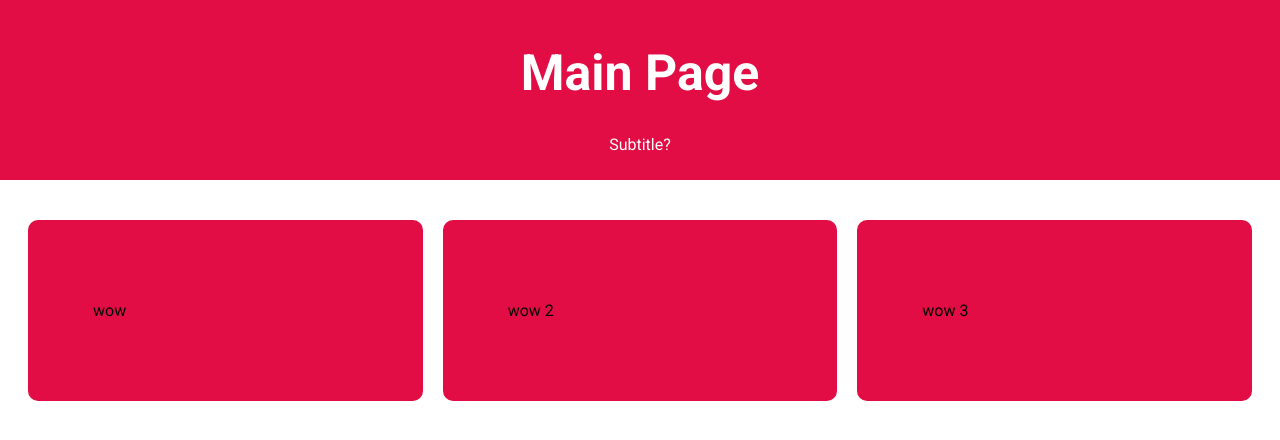
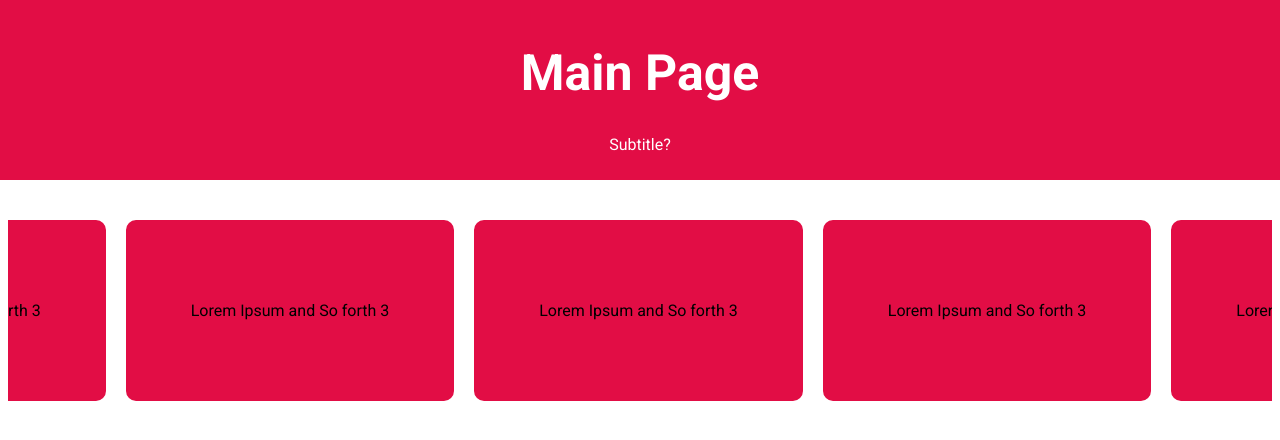
Before and after one commit to Ocisor/Coding, a PHP site: page /base.html in a window 1280 px wide. Shown: the top 440 px of the page. Run offline with PHP 8.4, Linux system fonts and the light colour scheme.

Commit message:
scroll container cuts off first few divs

```diff
--- a/Personal Coding/Websites/TheFinalsStrats/base.html
+++ b/Personal Coding/Websites/TheFinalsStrats/base.html
@@ -14,9 +14,15 @@
     </div>
     <div class="scroll-container">
         <div class="flex-container">
-            <div class ="box"><p>wow</p></div>
-            <div class ="box"><p>wow 2</p></div>
-            <div class ="box"><p>wow 3</p></div>
+            <div class ="box"><p>Lorem Ipsum and So forth</p></div>
+            <div class ="box"><p>Lorem Ipsum and So forth 2</p></div>
+            <div class ="box"><p>Lorem Ipsum and So forth 3</p></div>
+            <div class ="box"><p>Lorem Ipsum and So forth 3</p></div>
+            <div class ="box"><p>Lorem Ipsum and So forth 3</p></div>
+            <div class ="box"><p>Lorem Ipsum and So forth 3</p></div>
+            <div class ="box"><p>Lorem Ipsum and So forth 3</p></div>
+            <div class ="box"><p>Lorem Ipsum and So forth 3</p></div>
+            <div class ="box"><p>Lorem Ipsum and So forth 3</p></div>
         </div>
     </div>
 </body>
--- a/Personal Coding/Websites/TheFinalsStrats/styles.css
+++ b/Personal Coding/Websites/TheFinalsStrats/styles.css
@@ -43,4 +43,6 @@ h1 {
     white-space: nowrap; /* Prevents wrapping to the next line */
     margin-top: 100px; /* Adjust this to prevent overlap with the banner */
     padding: 10px; /* Add some padding if needed */
+    scroll-snap-type: x mandatory;
+    padding-left: 20px;
 }
```
